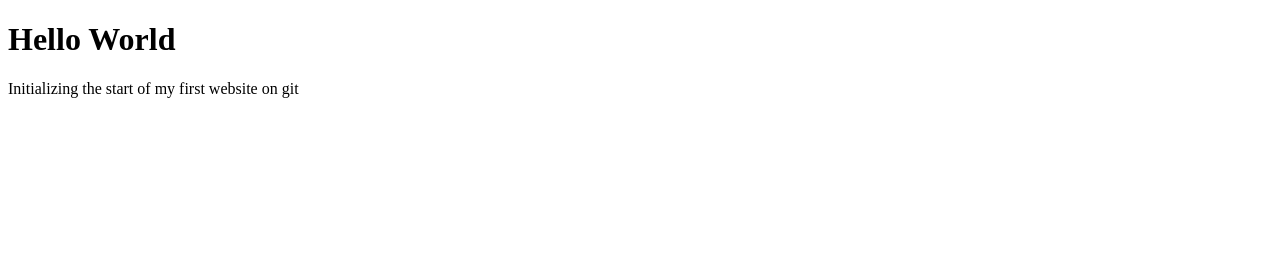
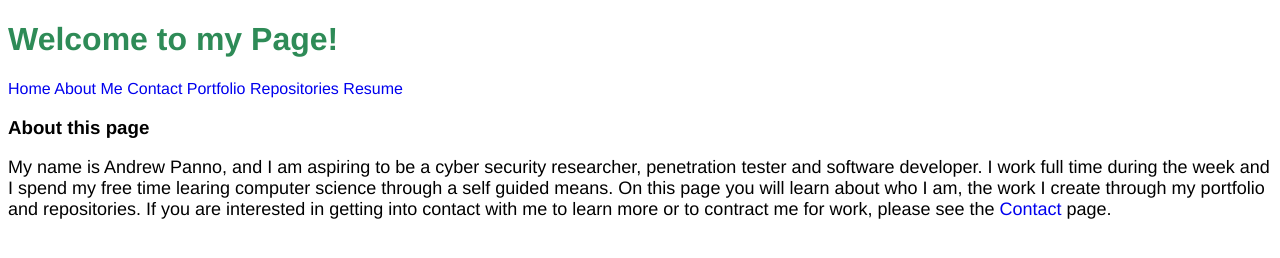
Before and after one commit to lukewarmtuna/first-website, a plain HTML site: page index.html in a window 1280 px wide. Drawn offline with Linux system fonts and the light colour scheme.

Commit message:
starting outline

```diff
--- a/index.html
+++ b/index.html
@@ -1,10 +1,27 @@
 <!DOCTYPE html>
 <html>
     <header>
-        <title>Hello World!</title>
+        <title>Andrew Panno</title>
+        <link href="./resources/css/index.css" type="text/css" rel="stylesheet">
     </header>
     <body>
-        <h1>Hello World</h1>
-        <p>Initializing the start of my first website on git</p>
+        <div id="home">
+            <h1>Welcome to my Page!</h1>
+            <nav>
+                <a href="./index.html">Home</a>
+                <a href="./about-me.html">About Me</a>
+                <a href="./contact.html">Contact</a>
+                <a href="./portfolio.html">Portfolio</a>
+                <a href="./repositories.html">Repositories</a>
+                <a href="./resume.html">Resume</a>
+            </nav>
+            <h3>About this page</h3>
+            <p>My name is Andrew Panno, and I am aspiring to be a cyber security researcher,
+                 penetration tester and software developer. I work full time during the week
+                 and I spend my free time learing computer science through a self guided means. On
+                 this page you will learn about who I am, the work I create through my portfolio
+                 and repositories. If you are interested in getting into contact with me to learn
+                 more or to contract me for work, please see the <a href="#contact">Contact</a> page.</p>
+        </div>
     </body>
 </html>
--- /dev/null
+++ b/resources/css/index.css
@@ -0,0 +1,19 @@
+* {
+    font-family: Helvetica, Arial, sans-serif;
+  }
+
+
+  h1 {
+    color: SeaGreen;
+  }
+
+
+  p,
+  li {
+    font-size: 18px;
+  }
+
+
+  a {
+    text-decoration: none;
+  }
```
Also changed, not shown: about-me.html (added, +21 -0 lines), contact.html (added, +21 -0 lines), portfolio.html (added, +21 -0 lines), repositories.html (added, +21 -0 lines), resume.html (added, +21 -0 lines), resources/css/style.css (added).
